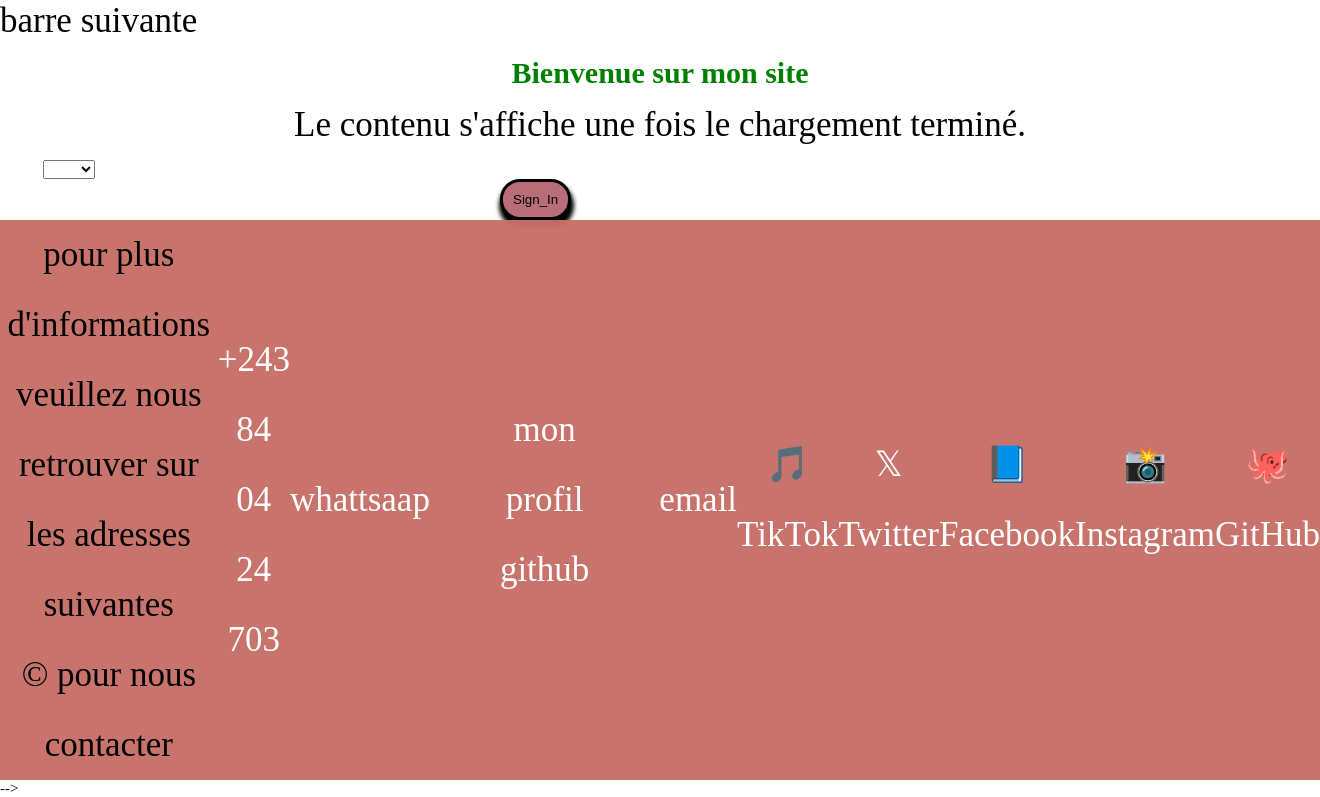
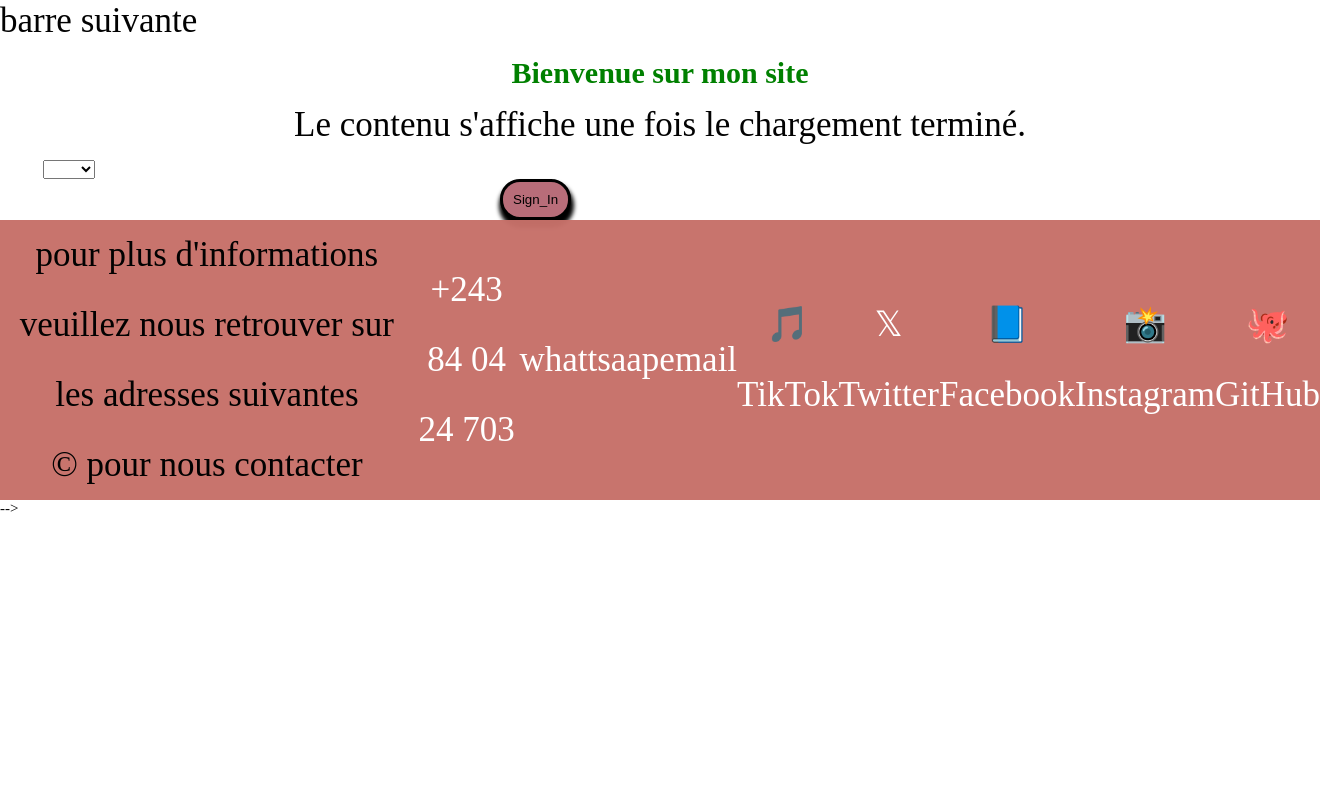
Before and after one commit to Andr-bhz/mon_site_gateau, a PHP site: page / in a window 1320 px wide. Shown: the part 1092-1889 px from the top of the page. After the commit the page ends 1604 px from the top, so only its background shows below. Run offline with PHP 8.4, Linux system fonts and the light colour scheme.

Commit message:
index.php

```diff
--- a/user/dashboard.php
+++ b/user/dashboard.php
@@ -27,7 +27,7 @@ if($_SERVER['REQUEST_METHOD'] == 'POST') {
     <meta charset="UTF-8">
     <meta name="viewport" content="width=device-width, initial-scale=1.0">
     <title>Dashboard</title>
-    <link rel="stylesheet" href="./dash.css">
+    <link rel="stylesheet" href="./assets/dash.css">
 </head>
 <body>
   <div class="login">
@@ -40,7 +40,7 @@ if($_SERVER['REQUEST_METHOD'] == 'POST') {
     <div>
         <label for="">Email:</label>
         <input type="text" name="email" id="email" placeholder="Entrer votre email" required>
-        <span class="error.email"><?=$error_nom ?></span>
+        <span class="error.email"><?= @$error_nom ?></span>
     </div>
         <input type="checkbox" name="box" id="box" class="box">
         <button type="submit" class="send">Envoyer</button>
--- a/user/footer.php
+++ b/user/footer.php
@@ -6,13 +6,12 @@
     &copy pour nous contacter
     <a style="text-decoration:none; color:white;" id ="telephone" href="appel.telephone">+243 84 04 24 703</a>
     <a style="text-decoration:none;color:white;" id="whats" href="https://faq.whatsapp.com">whattsaap</a>
-    <a style="text-decoration:none;color:white;" id="git"  href="https://github.com/andr-bhz">mon profil github</a>
     <a style="text-decoration:none;color:white;" id ="mail" href="https://mauricebhzlark@gmail.com" >email</a>
     <a style="text-decoration:none; color:white;"  href="https://tiktok.com/@votrecompte" target="_blank">🎵 TikTok</a>
     <a style="text-decoration:none; color:white;"  href="https://x.com/votrecompte" target="_blank">𝕏 Twitter</a>
     <a style="text-decoration:none; color:white;"  href="https://facebook.com/votrepage" target="_blank">📘 Facebook</a>
     <a style="text-decoration:none; color:white;"  href="https://instagram.com/votrecompte" target="_blank">📸 Instagram</a>
-    <a style="text-decoration:none; color:white;"  href="https://github.com/votrecompte" target="_blank">🐙 GitHub</a>
+    <a style="text-decoration:none; color:white;"  href="https://github.com/andr-bhz" target="_blank">🐙 GitHub</a>
 </p>
     <!-- <div class="social">
         <a href="" target="_blanck" rel="noopener noreferrer" aria-label="WhatsApp">
--- a/user/log.php
+++ b/user/log.php
@@ -14,7 +14,7 @@
         <?= "mon_site_gateau"?>
     </title>
 
-    <link rel="stylesheet" href="./assets/style.css">
+    <link rel="stylesheet" href="./style.css">
 </head>
 
 <header>
--- a/user/assets/style.css
+++ b/user/style.css
@@ -268,7 +268,7 @@ input:hover{
 
 /* État caché une fois la page chargée */
 #loader-overlay.hidden {
-    transition: 1.2s;
+    transition: 1.6s;
     opacity: 0;
     visibility: hidden;
     pointer-events: none;
```
Also changed, not shown: user/assets/dash.css (renamed from user/dash.css).
